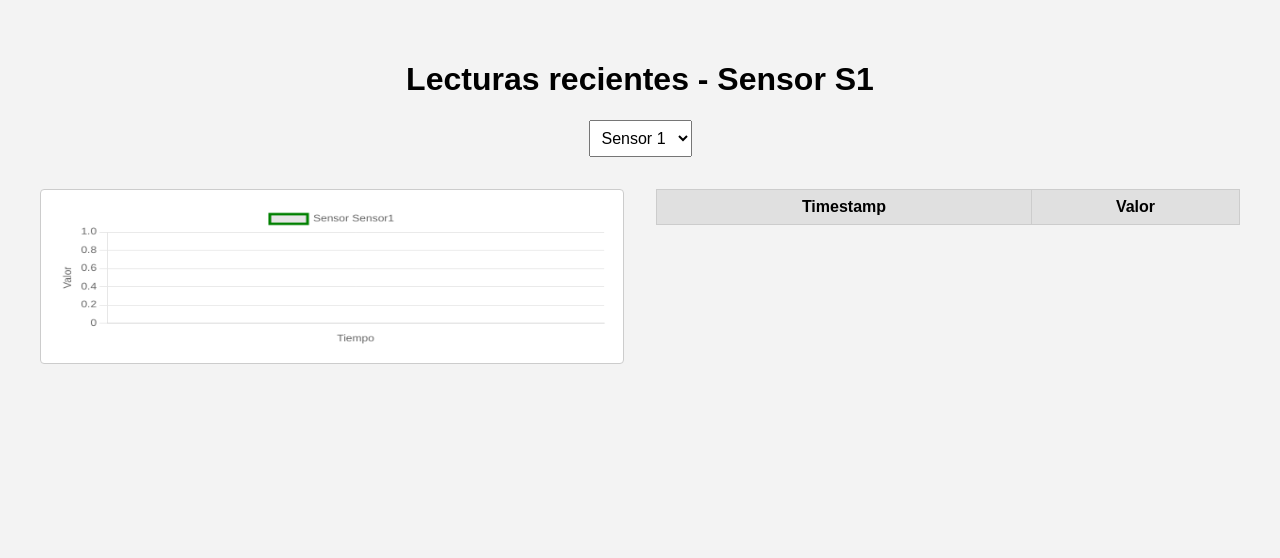
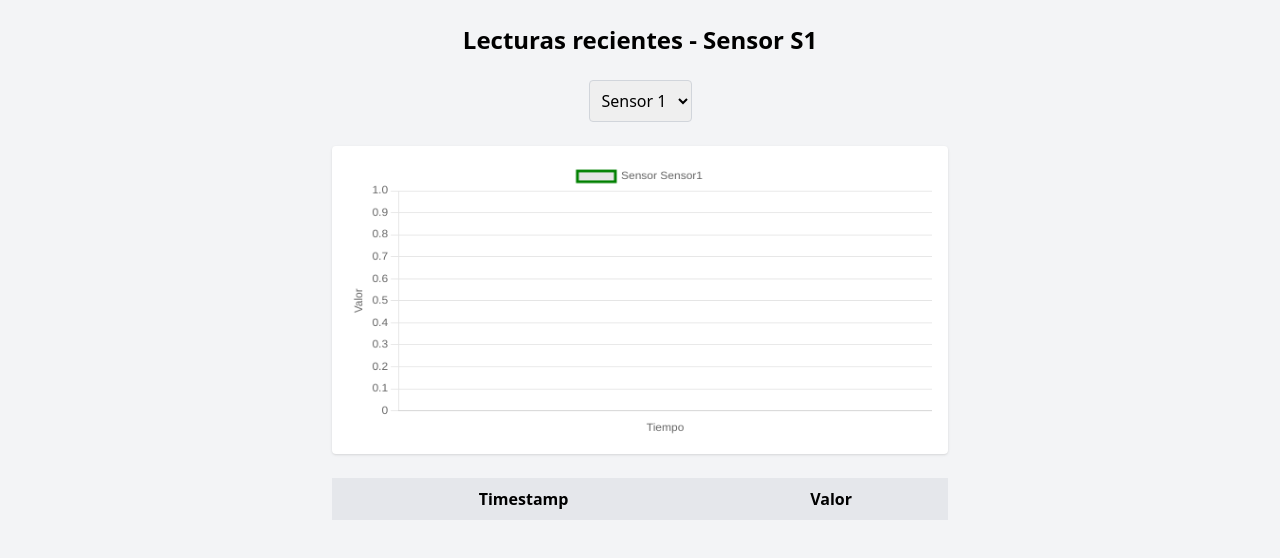
Before and after one commit to hugonogueron2607/Techo_Verde, a plain HTML site: page index.html in a window 1280 px wide. Drawn offline with nearby package versions, Linux system fonts and the light colour scheme; no server answers.

Commit message:
NEW_tailwind

```diff
--- a/index.html
+++ b/index.html
@@ -4,77 +4,28 @@
   <meta charset="UTF-8">
   <title>Lecturas de Sensor - Techo Verde</title>
   <script src="https://cdn.jsdelivr.net/npm/chart.js"></script>
-  <style>
-    body {
-      font-family: Arial, sans-serif;
-      padding: 2rem;
-      background: #f3f3f3;
-    }
-    h1 {
-      text-align: center;
-    }
-    select {
-      display: block;
-      margin: 0 auto 2rem auto;
-      padding: 0.5rem;
-      font-size: 1rem;
-    }
-    .container {
-      display: flex;
-      justify-content: center;
-      gap: 2rem;
-      flex-wrap: wrap;
-    }
-    .chart-container, .table-container {
-      flex: 1;
-      min-width: 300px;
-    }
-    canvas {
-      max-width: 100%;
-      background: #fff;
-      padding: 1rem;
-      border: 1px solid #ccc;
-      border-radius: 4px;
-    }
-    table {
-      border-collapse: collapse;
-      width: 100%;
-      background: #fff;
-    }
-    th, td {
-      border: 1px solid #ccc;
-      padding: 0.5rem;
-      text-align: center;
-    }
-    th {
-      background-color: #e0e0e0;
-    }
-  </style>
+  <script src="https://cdn.tailwindcss.com"></script>
 </head>
-<body>
-  <h1>Lecturas recientes - Sensor <span id="sensorLabel">S1</span></h1>
+<body class="bg-gray-100 font-sans p-6">
+  <h1 class="text-2xl font-bold text-center mb-6">Lecturas recientes - Sensor <span id="sensorLabel">S1</span></h1>
 
-  <select id="sensorSelect">
-    <option value="Sensor1">Sensor 1</option>
-    <option value="Sensor2">Sensor 2</option>
-    <option value="Sensor3">Sensor 3</option>
-    <option value="Sensor4">Sensor 4</option>
-    <option value="Sensor5">Sensor 5</option>
-    <option value="Sensor6">Sensor 6</option>
-    <option value="Sensor7">Sensor 7</option>
-    <option value="Sensor8">Sensor 8</option>
-  </select>
+  <div class="flex justify-center mb-6">
+    <select id="sensorSelect" class="p-2 border border-gray-300 rounded">
+      <option value="Sensor1">Sensor 1</option>
+      <option value="Sensor2">Sensor 2</option>
+    </select>
+  </div>
 
-  <div class="container">
-    <div class="chart-container">
-      <canvas id="sensorChart" height="100"></canvas>
+  <div class="flex flex-wrap justify-center gap-6">
+    <div class="w-full md:w-1/2">
+      <canvas id="sensorChart" class="bg-white p-4 rounded shadow"></canvas>
     </div>
-    <div class="table-container">
-      <table>
+    <div class="w-full md:w-1/2 overflow-x-auto">
+      <table class="w-full bg-white rounded shadow">
         <thead>
-          <tr>
-            <th>Timestamp</th>
-            <th>Valor</th>
+          <tr class="bg-gray-200">
+            <th class="border px-4 py-2">Timestamp</th>
+            <th class="border px-4 py-2">Valor</th>
           </tr>
         </thead>
         <tbody id="sensorTableBody"></tbody>
@@ -103,7 +54,7 @@
       const tbody = document.getElementById("sensorTableBody");
       tbody.innerHTML = "";
       data.forEach(d => {
-        const row = `<tr><td>${d.timestamp}</td><td>${d.valor}</td></tr>`;
+        const row = `<tr><td class='border px-4 py-2'>${d.timestamp}</td><td class='border px-4 py-2'>${d.valor}</td></tr>`;
         tbody.innerHTML += row;
       });
     }
```
